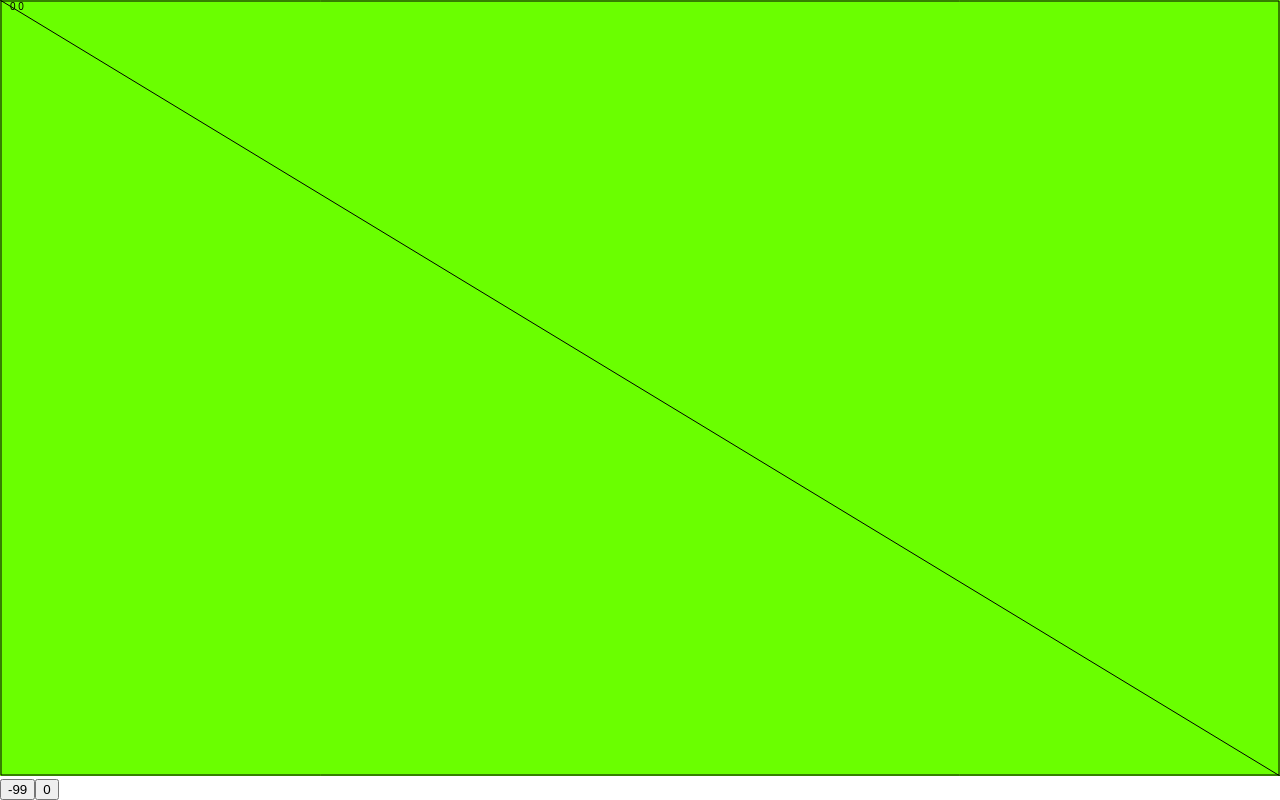
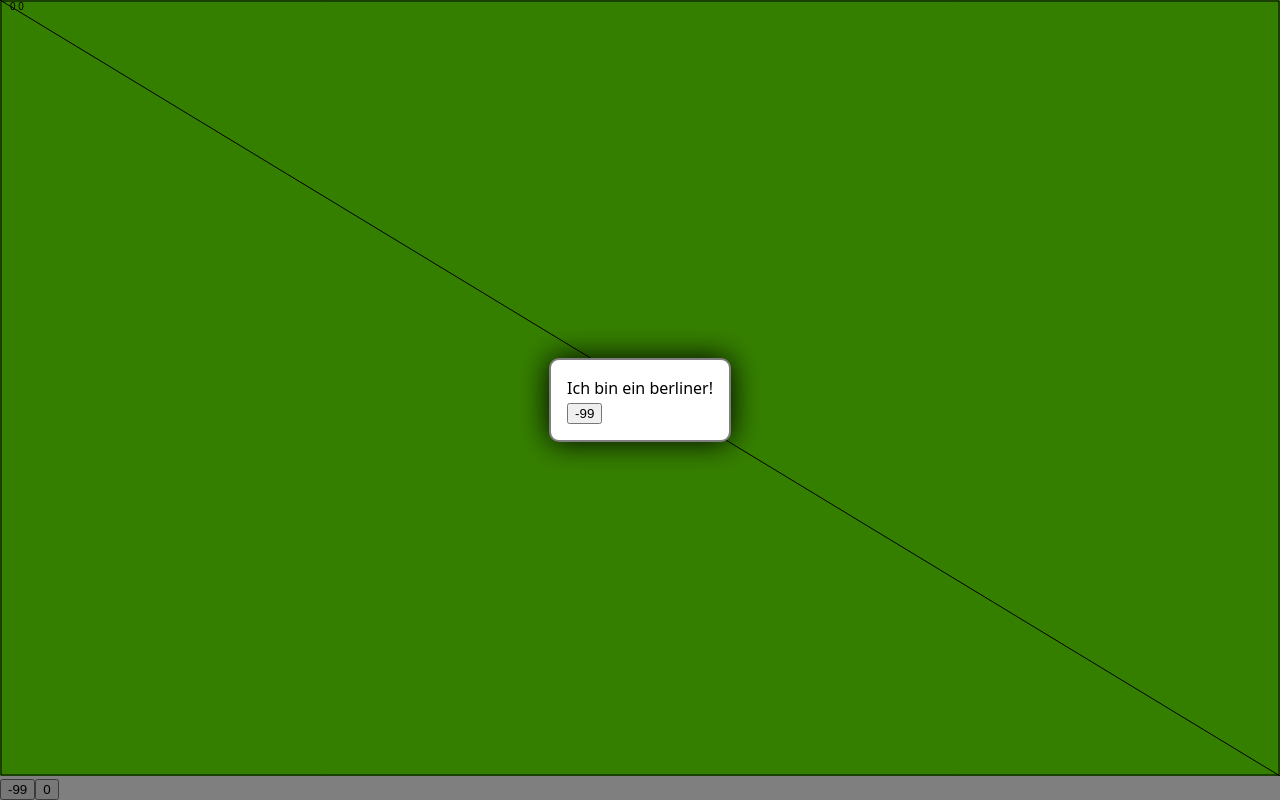
Before and after one commit to Vrabbers/bnbnav-client, a Preact app: page / in a window 1280 px wide. Both pictures are taken after a click on the button "-100". Built offline with nearby package versions, Linux system fonts and the light colour scheme.

Commit message:
dialog test

```diff
--- a/src/Bar.tsx
+++ b/src/Bar.tsx
@@ -1,9 +1,14 @@
-import { useState } from "preact/hooks";
+import { useRef, useState } from "preact/hooks";
 
 export function Bar() {
     const [st, setSt] = useState(-100);
+    const dialogRef = useRef<HTMLDialogElement>(null);
 
     return (<>
-        <button onClick={() => { setSt(st + 1) }}>{st}</button>
+        <button onClick={() => { setSt(() => { dialogRef.current!.showModal(); return st + 1 }) }}>{st}</button>
+        <dialog ref={dialogRef}>
+            <div>Ich bin ein berliner!</div>
+            <button onClick={() => { setSt(() => { dialogRef.current!.close(); return st * -1 }) }} autofocus>{st}</button>
+        </dialog>
     </>);
 }
--- a/src/index.css
+++ b/src/index.css
@@ -40,3 +40,14 @@ body {
 #root {
     flex: 0 0 0;
 }
+
+dialog {
+    border: 2px solid rgba(0, 0, 0, 0.5);
+    border-radius: 10px;
+    box-shadow: 0 0 30px 0px black;
+}
+
+dialog::backdrop {
+    background-color: black;
+    opacity: 0.5;
+}
```
Lines whose indentation alone changed are shown as unchanged.
